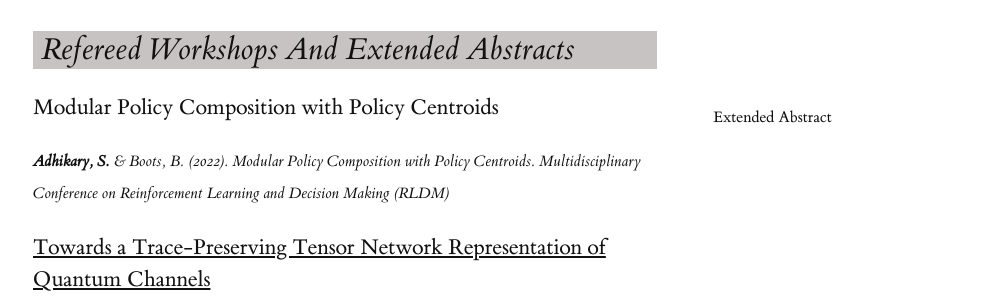
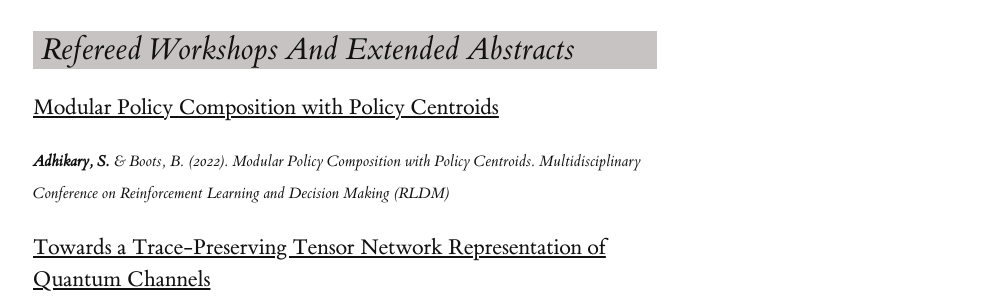
Before and after one commit to sandeshAdhikary/sandeshadhikary.github.io, a Jekyll site: the page built from index.html, in a window 1280 px wide. Shown: the part 1252-1552 px from the top of the page, without its empty margins (127-1120 px from the left). Built offline with Jekyll 4.4.1, drawn with Linux system fonts in a browser that asks for light colours; a style sheet for code colours, icons or effects is not loaded.

```diff
--- a/index.html
+++ b/index.html
@@ -65,7 +65,10 @@ layout: default
 <h3 class="main-header">Refereed Workshops and Extended Abstracts</h3>
     <li style="list-style-type:none;">
         <p>
-            <p> Modular Policy Composition with Policy Centroids
+                <a href="https://par.nsf.gov/servlets/purl/10333932">
+                Modular Policy Composition with Policy Centroids
+                </a>
+        </p>
             <span class="marginnote" style="font-size:16px">
                 Extended Abstract
             </span>
```
